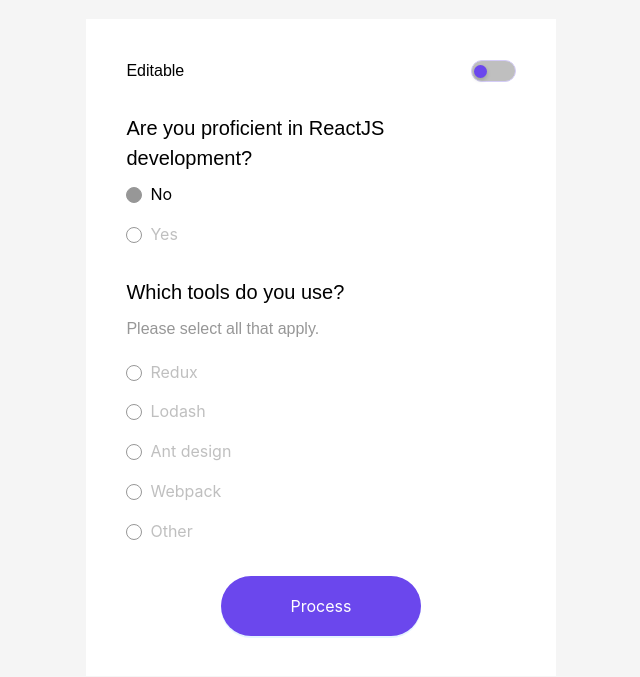
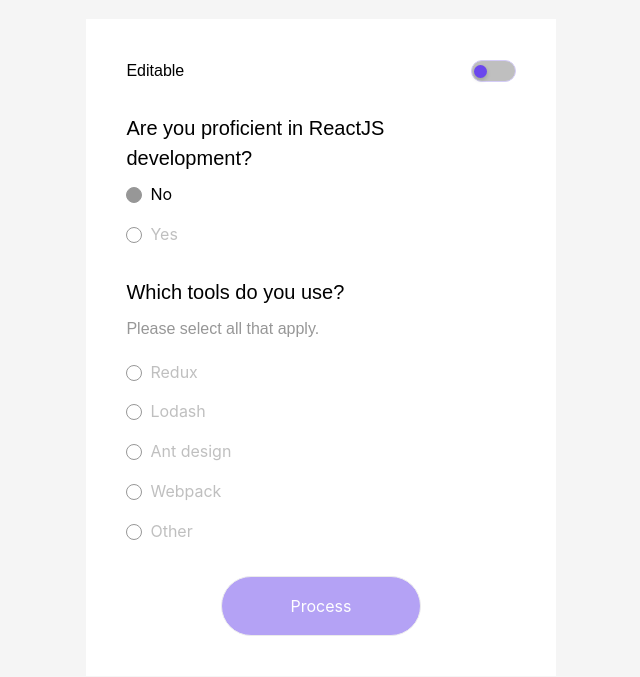
Before and after one commit to felix-le/assignment-fe, a React (Create React App) app: page / in a window 1280 px wide. Shown: the part 109-786 px from the top of the page, without its empty margins (319-959 px from the left). Built offline with nearby package versions, Linux system fonts and the light colour scheme.

Commit message:
done UI all

```diff
--- a/src/components/elements/ButtonComponent.tsx
+++ b/src/components/elements/ButtonComponent.tsx
@@ -8,20 +8,24 @@ interface ButtonComponentProps {
   buttonName: string;
   handleOnSubmit: () => void;
   size?: SizeType;
+  isEditable?: boolean;
 }
 
 const ButtonComponent: React.FC<ButtonComponentProps> = ({
   buttonName,
   handleOnSubmit,
+  isEditable,
   size = "large" as SizeType,
 }) => {
   const handleClick = () => {
     // Additional logic if needed
     handleOnSubmit();
   };
+
   const buttonClassName = `bg-brand-primary mt-4 hover:!bg-brand-secondary ${
     size === "large" ? "min-w-[200px] min-h-[60px]" : ""
-  }`;
+  } ${!isEditable ? "cursor-not-allowed" : ""}`;
+
   return (
     <>
       <Button
@@ -30,6 +34,7 @@ const ButtonComponent: React.FC<ButtonComponentProps> = ({
         shape="round"
         size={size}
         onClick={handleClick}
+        disabled={!isEditable}
       >
         {buttonName}
       </Button>
--- a/src/components/modal/Modal.tsx
+++ b/src/components/modal/Modal.tsx
@@ -52,7 +52,11 @@ const Modal: React.FC<ModalProps> = ({
           disabled={!isEditable}
         />
       </QuestionSection>
-      <ButtonComponent buttonName="Process" handleOnSubmit={handleSubmit} />
+      <ButtonComponent
+        buttonName="Process"
+        handleOnSubmit={handleSubmit}
+        isEditable={isEditable}
+      />
     </div>
   );
 };
--- a/src/styles/global.css
+++ b/src/styles/global.css
@@ -177,3 +177,10 @@ h6 {
   .ant-checkbox-inner {
   background-color: theme("colors.brand.primary");
 }
+
+.ant-btn-primary:disabled,
+.ant-btn-primary.ant-btn-disabled {
+  background-color: theme("colors.brand.primary");
+  color: white;
+  opacity: 0.5;
+}
```
